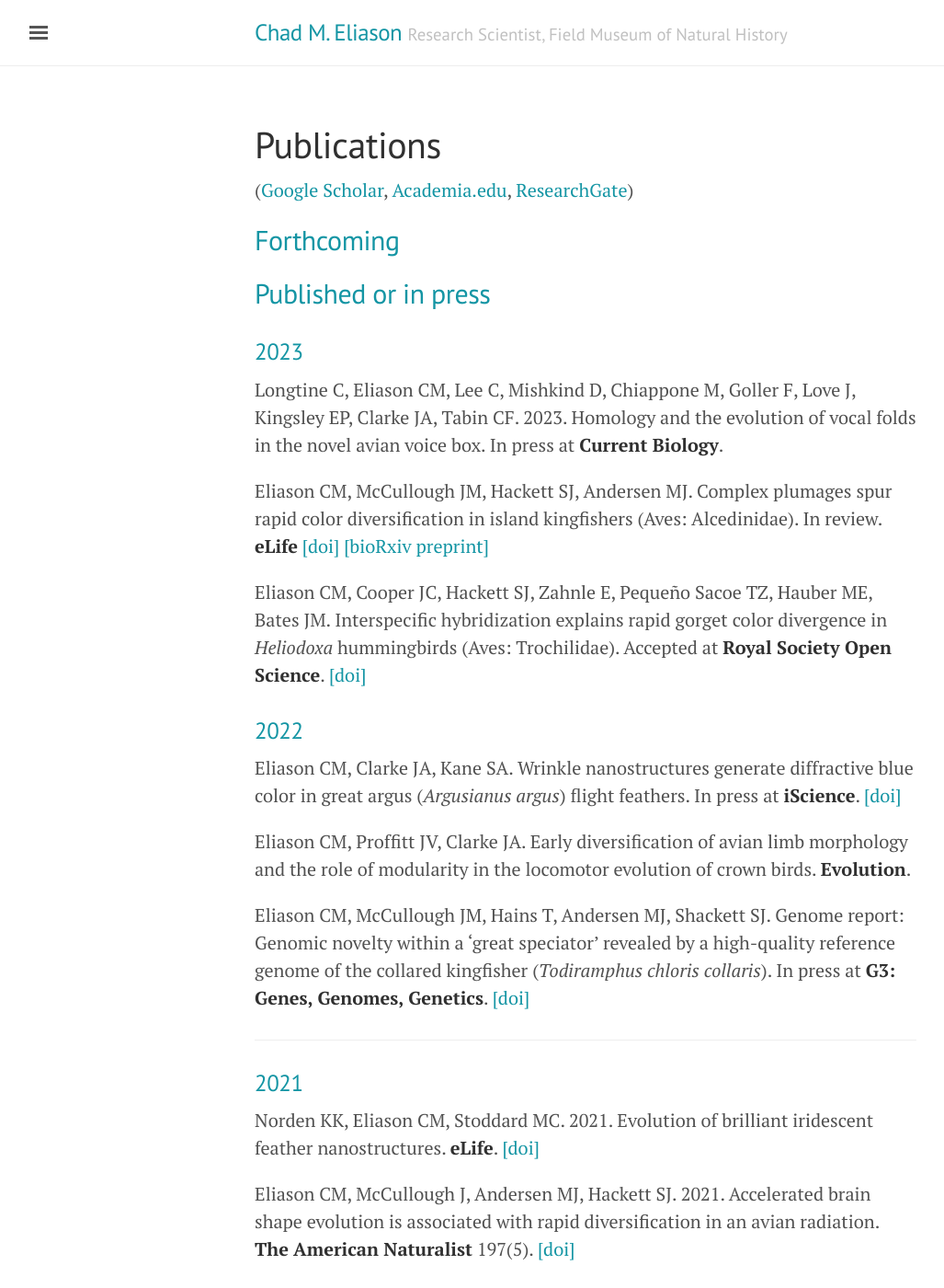
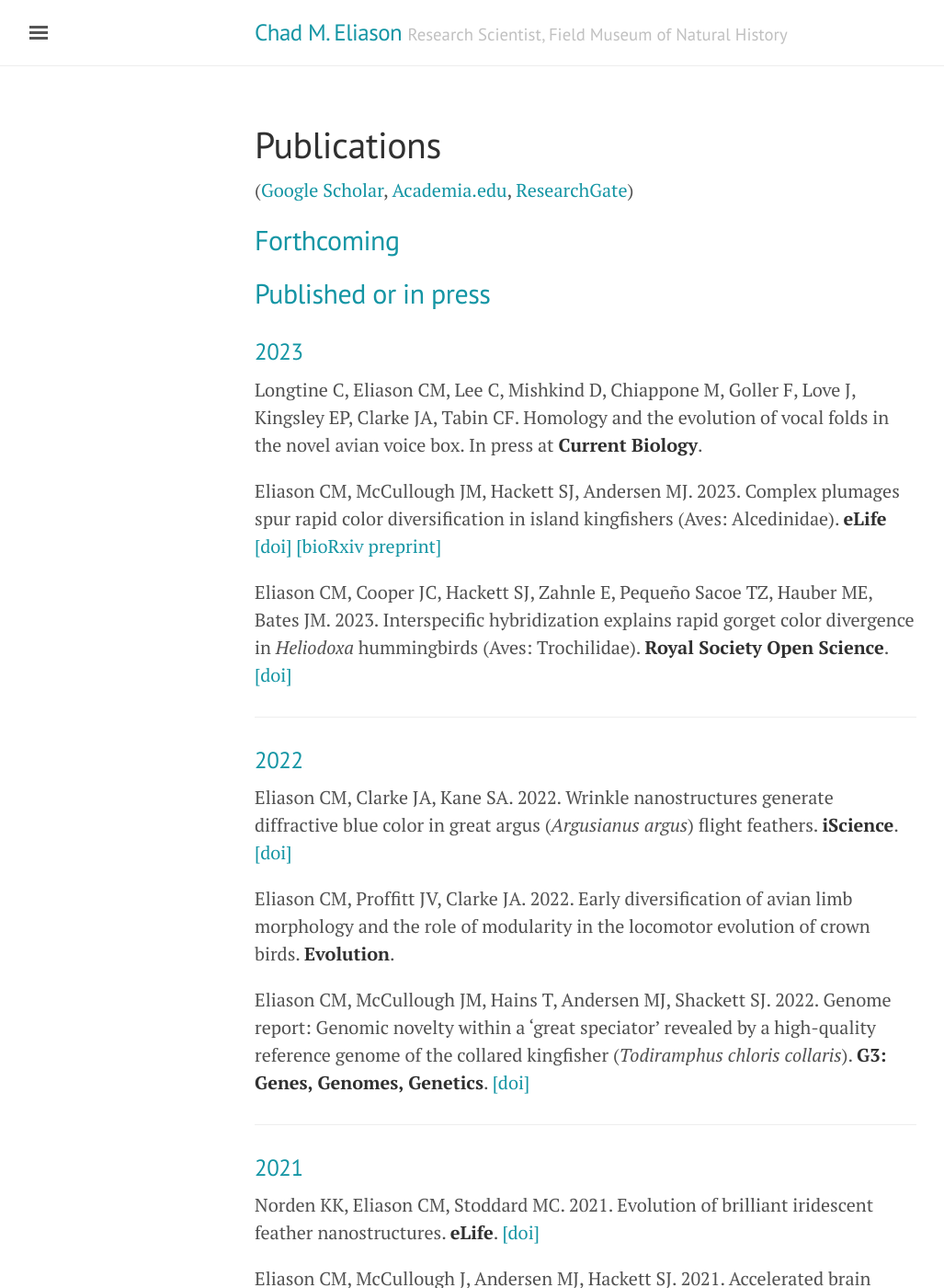
Before and after one commit to celiason/celiason.github.io, a Jekyll site: the page built from 2-publications.md, in a window 1280 px wide and 1400 px high. Shown: the whole window at 92% size, without its empty margins (3-1030 px from the left). Built offline with Jekyll 4.4.1, drawn with Linux system fonts in a browser that asks for light colours.

Commit message:
Update 2-publications.md

```diff
--- a/2-publications.md
+++ b/2-publications.md
@@ -12,19 +12,21 @@ title: Publications
 
 ### 2023
 
-Longtine C, Eliason CM, Lee C, Mishkind D, Chiappone M, Goller F, Love J, Kingsley EP, Clarke JA, Tabin CF. 2023. Homology and the evolution of vocal folds in the novel avian voice box. In press at __Current Biology__.
+Longtine C, Eliason CM, Lee C, Mishkind D, Chiappone M, Goller F, Love J, Kingsley EP, Clarke JA, Tabin CF. Homology and the evolution of vocal folds in the novel avian voice box. In press at __Current Biology__.
 
-Eliason CM, McCullough JM, Hackett SJ, Andersen MJ. Complex plumages spur rapid color diversification in island kingfishers (Aves: Alcedinidae). In review. __eLife__ [[doi]](https://doi.org/10.7554/eLife.83426) [[bioRxiv preprint]](https://doi.org/10.1101/2022.09.26.509475)
+Eliason CM, McCullough JM, Hackett SJ, Andersen MJ. 2023. Complex plumages spur rapid color diversification in island kingfishers (Aves: Alcedinidae). __eLife__ [[doi]](https://doi.org/10.7554/eLife.83426) [[bioRxiv preprint]](https://doi.org/10.1101/2022.09.26.509475)
 
-Eliason CM, Cooper JC, Hackett SJ, Zahnle E, Pequeño Sacoe TZ, Hauber ME, Bates JM. Interspecific hybridization explains rapid gorget color divergence in _Heliodoxa_ hummingbirds (Aves: Trochilidae). Accepted at __Royal Society Open Science__. [[doi]](https://doi.org/10.1098/rsos.221603)
+Eliason CM, Cooper JC, Hackett SJ, Zahnle E, Pequeño Sacoe TZ, Hauber ME, Bates JM. 2023. Interspecific hybridization explains rapid gorget color divergence in _Heliodoxa_ hummingbirds (Aves: Trochilidae). __Royal Society Open Science__. [[doi]](https://doi.org/10.1098/rsos.221603)
+
+---
 
 ### 2022
 
-Eliason CM, Clarke JA, Kane SA. Wrinkle nanostructures generate diffractive blue color in great argus (_Argusianus argus_) flight feathers. In press at __iScience__. [[doi]](https://doi.org/10.1016/j.isci.2022.105912)
+Eliason CM, Clarke JA, Kane SA. 2022. Wrinkle nanostructures generate diffractive blue color in great argus (_Argusianus argus_) flight feathers. __iScience__. [[doi]](https://doi.org/10.1016/j.isci.2022.105912)
 
-Eliason CM, Proffitt JV, Clarke JA. Early diversification of avian limb morphology and the role of modularity in the locomotor evolution of crown birds. __Evolution__.
+Eliason CM, Proffitt JV, Clarke JA. 2022. Early diversification of avian limb morphology and the role of modularity in the locomotor evolution of crown birds. __Evolution__.
 
-Eliason CM, McCullough JM, Hains T, Andersen MJ, Shackett SJ. Genome report: Genomic novelty within a 'great speciator' revealed by a high-quality reference genome of the collared kingfisher (_Todiramphus chloris collaris_). In press at __G3: Genes, Genomes, Genetics__. [[doi]](https://doi.org/10.1093/g3journal/jkac260)
+Eliason CM, McCullough JM, Hains T, Andersen MJ, Shackett SJ. 2022. Genome report: Genomic novelty within a 'great speciator' revealed by a high-quality reference genome of the collared kingfisher (_Todiramphus chloris collaris_). __G3: Genes, Genomes, Genetics__. [[doi]](https://doi.org/10.1093/g3journal/jkac260)
 
 ---
 
```
